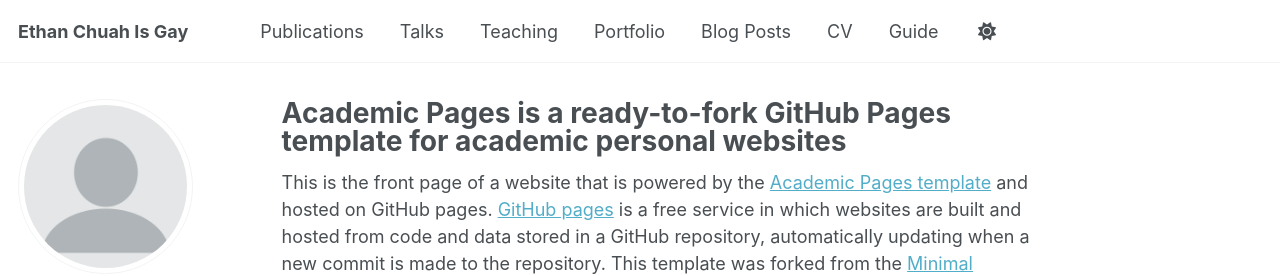
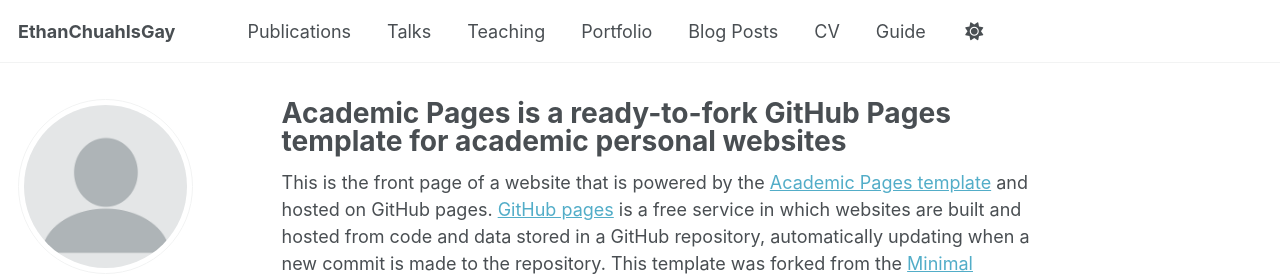
Before and after one commit to Howard-Ooi/Howard-Ooi.github.io, a Jekyll site: the page built from _pages/about.md, in a window 1280 px wide. Shown: the top 276 px of the page. Built offline with Jekyll 4.4.1, drawn with Linux system fonts in a browser that asks for light colours; some web fonts are replaced; a script that is not in the unit is left out.

Commit message:
“update-title”

```diff
--- a/_config.yml
+++ b/_config.yml
@@ -9,7 +9,7 @@
 # Basic Site Settings
 locale                   : "en-US"
 site_theme               : "default" # Currently available options are "default", "air"
-title                    : " Ethan Chuah Is Gay"
+title                    : " EthanChuahIsGay"
 title_separator          : "-"
 name                     : &name "Howard Ooi"
 description              : &description "personal description"
```
